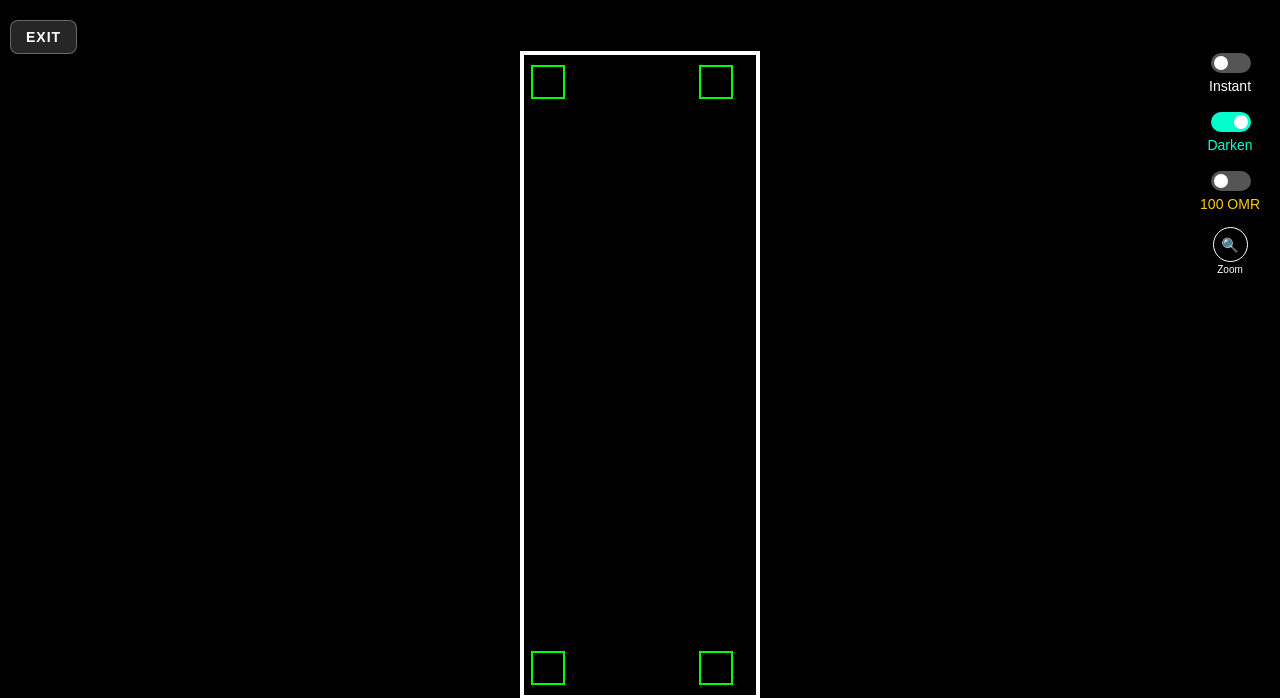
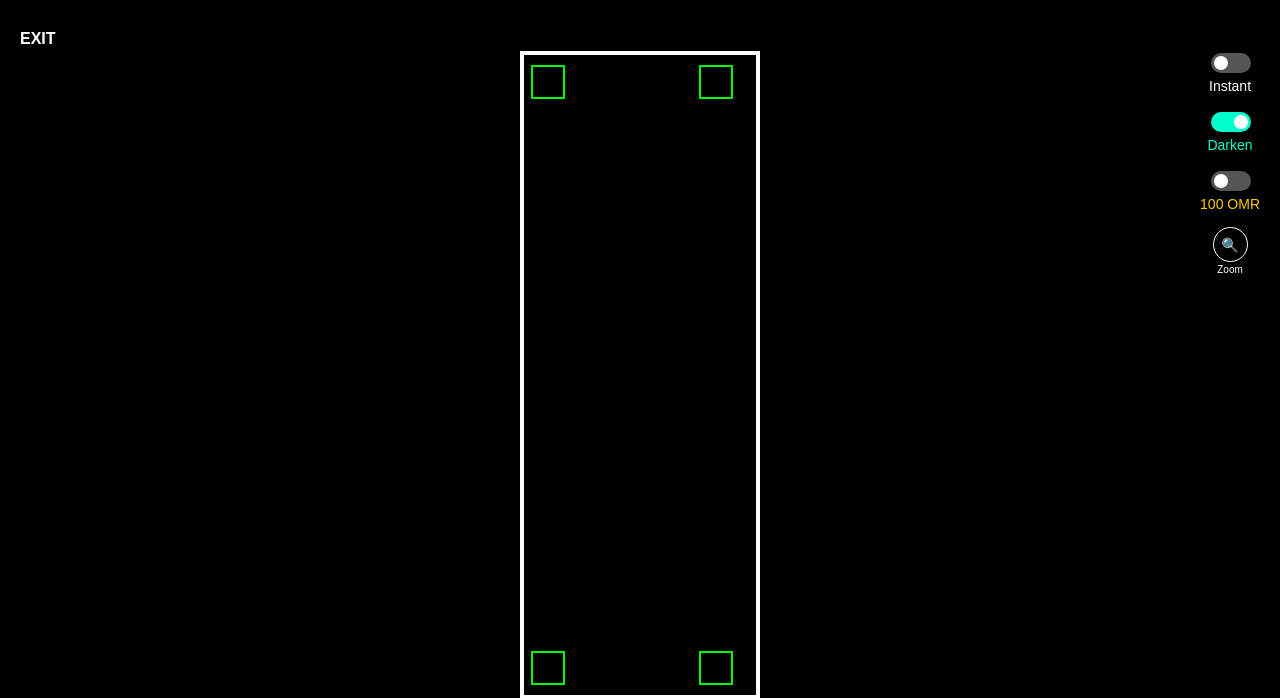
Before and after one commit to Ashit-10/PYTHON_OMR_APP, a Flask app: page /scan in a window 1280 px wide. Shown: the top 698 px of the page. Run offline with Flask 3, Linux system fonts and the light colour scheme; some libraries are stand-ins or nearby versions.

Commit message:
Update camera_ui.html

```diff
--- a/templates/camera_ui.html
+++ b/templates/camera_ui.html
@@ -149,38 +149,35 @@
       pointer-events: auto;
     }
 
-    #exitBtn {
+  #exitBtn {
   position: absolute;
   top: 20px;
   left: 10px;
   z-index: 9999;
 
+  /* Completely clear background */
+  background: none;
+  border: none;
+
   /* Text styling */
   color: white;
   font-weight: bold;
-  font-size: 14px;
+  font-size: 16px;
   text-transform: uppercase;
-  letter-spacing: 1px;
 
-  /* Translucent Background */
-  background: rgba(255, 255, 255, 0.15); /* Very light white tint */
-  border: 1px solid rgba(255, 255, 255, 0.3); /* Thin light border */
-  border-radius: 8px;
-  padding: 8px 15px;
+  /* The shadow ensures you can see 'EXIT' even over white paper */
+  text-shadow: 1px 1px 3px rgba(0, 0, 0, 0.8), 0 0 10px rgba(0, 0, 0, 0.5);
 
-  /* Glass Blur Effect (Works on iOS and most Androids) */
-  backdrop-filter: blur(10px);
-  -webkit-backdrop-filter: blur(10px);
-
-  box-shadow: 0 4px 15px rgba(0, 0, 0, 0.3);
+  padding: 10px;
   cursor: pointer;
   -webkit-tap-highlight-color: transparent;
 }
 
 #exitBtn:active {
-  background: rgba(255, 255, 255, 0.3);
-  transform: scale(0.95);
+  opacity: 0.5; /* Visual feedback when clicked */
 }
+
+
 
 
     #toast b {
```
